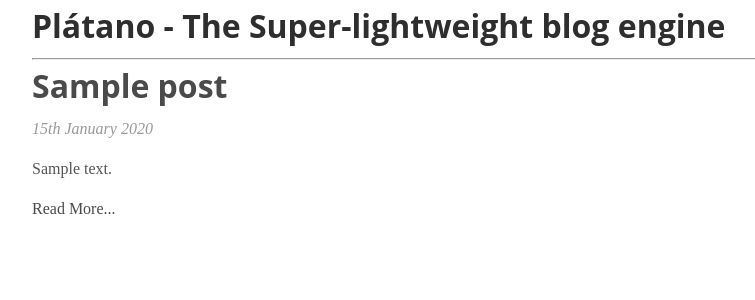
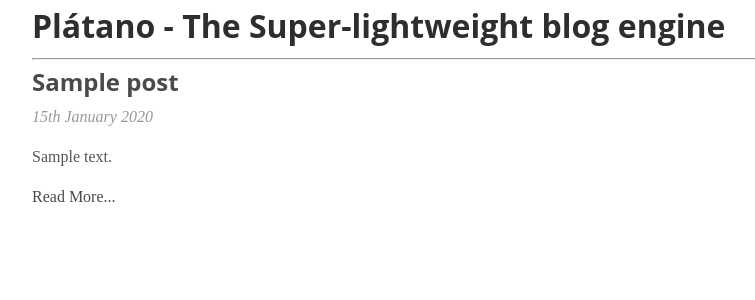
Before and after one commit to oscarbatlle/platano, a PHP site: page / in a window 1280 px wide. Shown: the top 300 px of the page, without its empty margins (158-913 px from the left). Run offline with PHP 8.4, Linux system fonts and the light colour scheme; tables that the repository leaves empty or names only in its code hold one stand-in row (values such as "Sample post").

Commit message:
Modify style

```diff
--- a/css/styles.css
+++ b/css/styles.css
@@ -35,7 +35,7 @@
     -webkit-border-radius: 0.5em;
 }
 
-p.blog-desc {
+p.blog-date {
     color: #999;
     margin: 0 0 10px 0;
     font-style: italic;
--- a/index.php
+++ b/index.php
@@ -26,9 +26,9 @@ require('includes/config.php');
         while ($row = $stmt->fetch())
         {
 
-            echo '<div>';
-            echo '<h1><a href="viewpost.php?id=' . $row['postID'] . '">' . $row['postTitle'] . '</a></h1>';
-            echo '<p class="blog-desc">' . date('jS F Y', strtotime($row['postDate'])) . '</p>';
+            echo '<div id="blog-body">';
+            echo '<h2><a href="viewpost.php?id=' . $row['postID'] . '">' . $row['postTitle'] . '</a></h2>';
+            echo '<p class="blog-date">' . date('jS F Y', strtotime($row['postDate'])) . '</p>';
             echo '<p>' . $row['postDesc'] . '</p>';
             echo '<p><a href="viewpost.php?id=' . $row['postID'] . '">Read More...</a></p>';
             echo '</div>';
--- a/viewpost.php
+++ b/viewpost.php
@@ -35,8 +35,8 @@ if ($row['postID'] == '')
 
     <?php
     echo '<div>';
-    echo '<h1>' . $row['postTitle'] . '</h1>';
-    echo '<p>' . date('jS F Y', strtotime($row['postDate'])) . '</p>';
+    echo '<h2>' . $row['postTitle'] . '</h2>';
+    echo '<p class="blog-date">' . date('jS F Y', strtotime($row['postDate'])) . '</p>';
     echo '<p>' . $row['postCont'] . '</p>';
     echo '</div>';
     ?>
```
